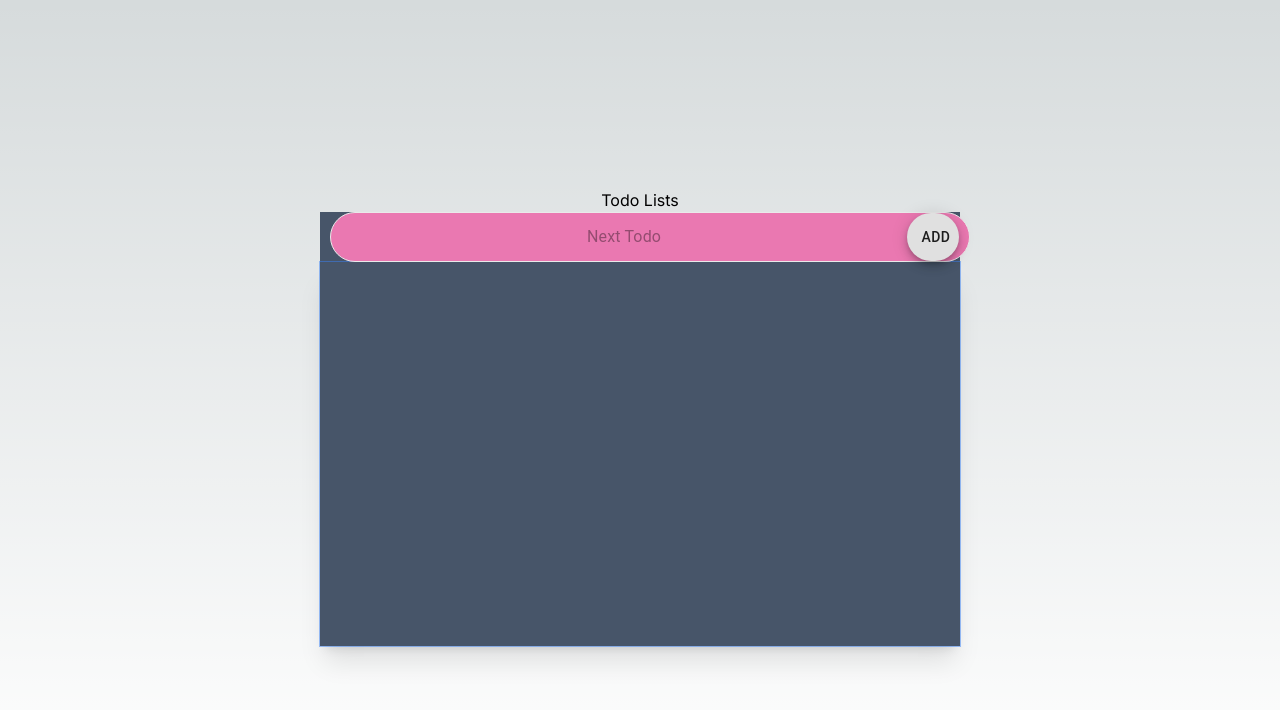
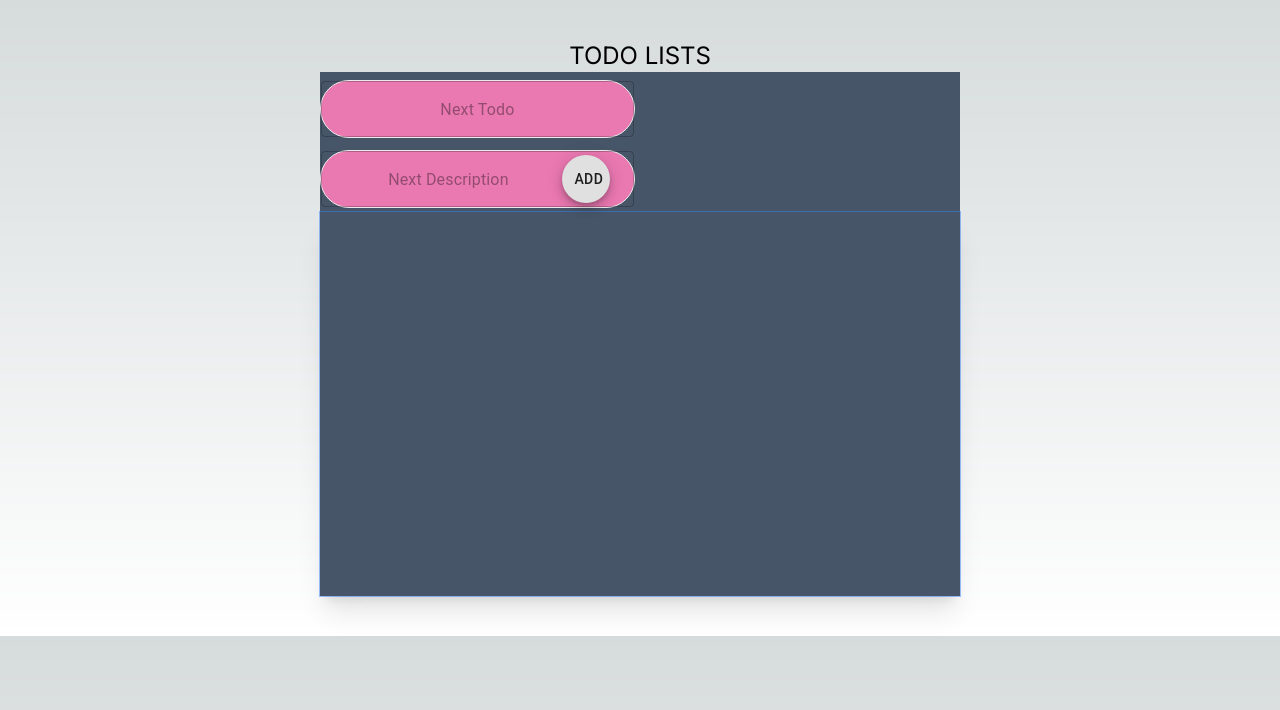
Before and after one commit to rhyn0/typescript-todo-app, a Next.js app: page / in a window 1280 px wide. Shown: the top 710 px of the page. Built offline with nearby package versions, Linux system fonts and the light colour scheme.

Commit message:
add styling and ability to delete todos

```diff
--- a/app/page.tsx
+++ b/app/page.tsx
@@ -1,14 +1,10 @@
 import TodoList from "../components/TodoList";
 export default function Home() {
    return (
-      <main className="flex flex-col">
-         <div className="items-center align-top my-0 top-0 justify-center flex flex-col w-full h-screen">
-            <div>
-               <h1>Todo Lists</h1>
-            </div>
-            <div className="w-1/2 h-1/2 bg-slate-500 align-middle">
-               <TodoList className="bg-slate-600 align-top" />
-            </div>
+      <main className="flex flex-col items-center justify-center my-10">
+         <h1 className="uppercase text-2xl">Todo Lists</h1>
+         <div className="w-1/2 h-full bg-slate-500 align-middle">
+            <TodoList className="bg-slate-600 align-top" />
          </div>
       </main>
    );
--- a/components/TodoCard.tsx
+++ b/components/TodoCard.tsx
@@ -1,43 +1,73 @@
 // This compoent represents the top level of a ToDo Item.
 // Common elements of a ToDo would be the name of the action and a button to signify it being done
 import React from "react";
-import { FormControlLabel } from "@mui/material";
-import Checkbox from "./Checkbox";
+import {
+   CardContent,
+   Card,
+   Typography,
+   CardHeader,
+   CardActionArea,
+   Button,
+   CardActions,
+} from "@mui/material";
 import cn from "classnames";
+import type { Todo } from "./types";
+import { Delete } from "@mui/icons-material";
 
 type TodoCardProps = {
    isDone: boolean;
-   onChange: (value: boolean) => void;
-   title: string;
-   description?: string;
+   onChange: React.MouseEventHandler;
+   onDelete: React.MouseEventHandler;
+   todo: Todo;
    className?: string;
 };
 
 export default function TodoCard({
    isDone,
    onChange,
-   title,
-   description,
+   todo,
    className,
+   onDelete,
 }: TodoCardProps) {
-   // TODO: try Card from @mui/material
+   const cardHeight: number = 175;
+
+   const handleCardClick = (e) => {
+      onChange(e);
+      setTimeout(() => {
+         onDelete(e);
+      }, 3000);
+   };
+
    return (
-      <div className="flex flex-col justify-items-end w-full">
-         <p>Todo Card</p>
-         <FormControlLabel
-            control={
-               <Checkbox
-                  isChecked={isDone}
-                  setIsChecked={onChange}
-                  className={cn(className, "bg-transparent")}
+      <Card
+         sx={{ height: cardHeight }}
+         className={cn("flex flex-col justify-items-end w-full", className)}
+      >
+         <CardActionArea
+            sx={{ height: cardHeight }}
+            className="hover:bg-yellow-200 ease-in-out delay-0"
+            onClick={handleCardClick}
+         >
+            <CardContent>
+               <CardHeader
+                  sx={{ alignContent: "center" }}
+                  title={todo.text}
+                  className={cn("text-gray-800", { "line-through": isDone })}
                />
-            }
-            label={title}
-            className={cn({ "line-through": isDone })}
-         />
-         <p className={cn("text-gray-200", { "line-through": isDone })}>
-            {description}
-         </p>
-      </div>
+               <Typography
+                  align="inherit"
+                  gutterBottom
+                  className={cn("text-gray-500", { "line-through": isDone })}
+               >
+                  {todo.description}
+               </Typography>
+            </CardContent>
+         </CardActionArea>
+         <CardActions>
+            <Button onClick={onDelete} startIcon={<Delete />}>
+               Delete
+            </Button>
+         </CardActions>
+      </Card>
    );
 }
--- a/components/TodoList.tsx
+++ b/components/TodoList.tsx
@@ -1,23 +1,28 @@
 "use client";
 import React, { useState } from "react";
-import { Fab, FormControl, InputBase } from "@mui/material";
+import { Fab, FormControl, TextField, Grid } from "@mui/material";
 import cn from "classnames";
 import TodoCard from "./TodoCard";
-interface TodoListProps {
+import type { Todo } from "./types";
+
+type TodoListProps = {
    className?: string;
-}
-export interface Todo {
-   id: number;
-   text: string;
-   done: boolean;
-}
+};
 
 function TodoList({ className }: TodoListProps) {
    const [todoInput, setTodoInput] = useState<string>("");
+   const [todoDescription, setTodoDescription] = useState<string>("");
    const [todoList, setTodoList] = useState<Todo[]>([]);
 
+   const todoCompId: string = "todo-input";
+   const descriptionCompId: string = "description-input";
+
    const onInputChange: React.ChangeEventHandler<HTMLInputElement> = (e) => {
+      if (e.target.id === todoCompId) {
          setTodoInput(e.target.value);
+      } else {
+         setTodoDescription(e.target.value);
+      }
    };
    const onInputSubmit = () => {
       if (!todoInput) return;
@@ -26,10 +31,12 @@ function TodoList({ className }: TodoListProps) {
          {
             id: Date.now(),
             text: todoInput,
+            description: todoDescription,
             done: false,
          },
       ]);
       setTodoInput("");
+      setTodoDescription("");
    };
    const onKeyPress: React.KeyboardEventHandler<HTMLInputElement> = (e) => {
       if (e.key === "Enter") {
@@ -38,18 +45,16 @@ function TodoList({ className }: TodoListProps) {
    };
    return (
       <div className={cn(className)}>
-         <FormControl className="flex flex-row w-full justify-center">
-            <InputBase
-               id="todo-input"
+         <FormControl className="flex flex-col justify-center">
+            <TextField
+               id={todoCompId}
                placeholder="Next Todo"
                // make the input box a rounded rectangle, by editing the sx props
                sx={{
                   borderRadius: 10,
                   border: "1px solid #EAEAEA",
                   backgroundColor: "#EA78B1",
-                  "padding-left": "10px",
-                  "margin-left": "10px",
-                  "margin-right": "10px",
+                  minHeight: "50px",
                }}
                inputProps={{ style: { textAlign: "center" } }}
                fullWidth={true}
@@ -57,7 +62,26 @@ function TodoList({ className }: TodoListProps) {
                onChange={onInputChange}
                value={todoInput}
                onKeyDown={onKeyPress}
-               endAdornment={
+            />
+            <TextField
+               id={descriptionCompId}
+               placeholder="Next Description"
+               // make the input box a rounded rectangle, by editing the sx props
+               className="mr-8"
+               sx={{
+                  borderRadius: 10,
+                  border: "1px solid #EAEAEA",
+                  backgroundColor: "#EA78B1",
+                  minHeight: "30px",
+               }}
+               inputProps={{ style: { textAlign: "center" } }}
+               fullWidth={true}
+               margin="dense"
+               onChange={onInputChange}
+               value={todoDescription}
+               onKeyDown={onKeyPress}
+               InputProps={{
+                  endAdornment: (
                      <Fab
                         aria-posinset={1}
                         type="submit"
@@ -70,25 +94,36 @@ function TodoList({ className }: TodoListProps) {
                      >
                         Add
                      </Fab>
-               }
+                  ),
+               }}
             />
          </FormControl>
          <div
             id="todo-list"
             className="flex flex-col overflow-y-scroll h-96 divide-y shadow-xl ring-1"
          >
+            <Grid container spacing={1}>
                {todoList.map((todo, idx) => (
+                  <Grid key={todo.id} item>
                      <TodoCard
                         key={todo.id}
-                  title={todo.text}
+                        todo={todo}
                         isDone={todo.done}
                         onChange={() => {
                            const newTodoList = [...todoList];
                            newTodoList[idx].done = !newTodoList[idx].done;
                            setTodoList(newTodoList);
                         }}
+                        onDelete={() => {
+                           const newTodoList = [...todoList].filter(
+                              (v, newIdx) => newIdx !== idx,
+                           );
+                           setTodoList(newTodoList);
+                        }}
                      />
+                  </Grid>
                ))}
+            </Grid>
          </div>
       </div>
    );
--- /dev/null
+++ b/components/types.d.ts
@@ -0,0 +1,6 @@
+export type Todo = {
+   id: number;
+   text: string;
+   description: string;
+   done: boolean;
+};
--- a/package.json
+++ b/package.json
@@ -12,7 +12,8 @@
    "dependencies": {
       "@emotion/react": "^11.11.1",
       "@emotion/styled": "^11.11.0",
-      "@mui/material": "^5.14.13",
+      "@mui/icons-material": "^5.14.14",
+      "@mui/material": "^5.14.14",
       "classnames": "^2.3.2",
       "next": "13.5.4",
       "react": "^18",
```
Also changed, not shown: 1 other file (tests, documents, lock files or other folders). Lines whose indentation alone changed are shown as unchanged.
